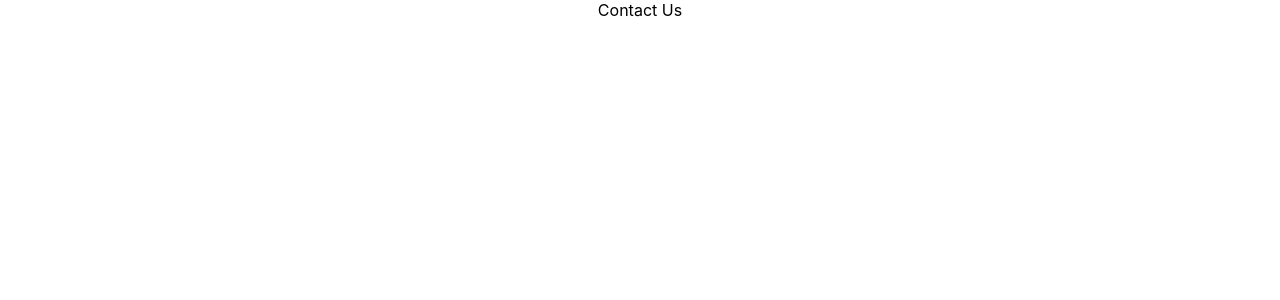
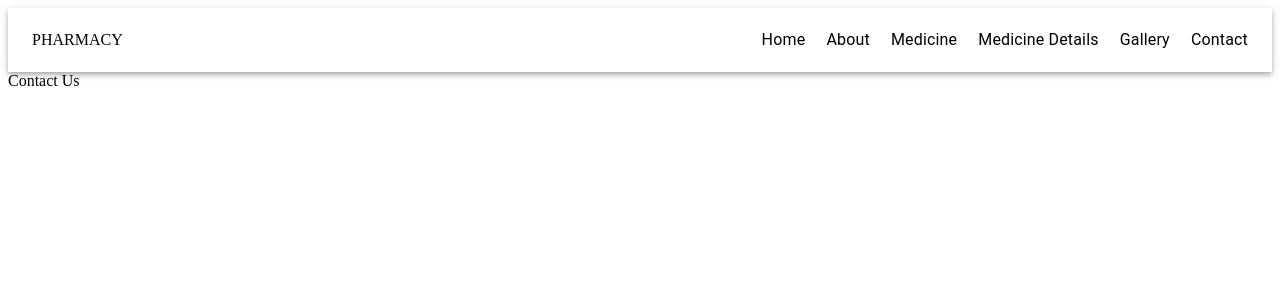
Before and after one commit to Emmanuelfoeh/Pharmacy-store, a React (Create React App) app: page /contact in a window 1280 px wide. Shown: the top 300 px of the page. Built offline with nearby package versions, Linux system fonts and the light colour scheme.

Commit message:
sample of header

```diff
--- a/package.json
+++ b/package.json
@@ -7,6 +7,7 @@
     "@emotion/styled": "^11.3.0",
     "@mui/icons-material": "^5.0.5",
     "@mui/material": "^5.0.6",
+    "@mui/styles": "^5.0.2",
     "@testing-library/jest-dom": "^5.15.0",
     "@testing-library/react": "^11.2.7",
     "@testing-library/user-event": "^12.8.3",
--- a/src/App.css
+++ /dev/null
@@ -1,38 +0,0 @@
-.App {
-  text-align: center;
-}
-
-.App-logo {
-  height: 40vmin;
-  pointer-events: none;
-}
-
-@media (prefers-reduced-motion: no-preference) {
-  .App-logo {
-    animation: App-logo-spin infinite 20s linear;
-  }
-}
-
-.App-header {
-  background-color: #282c34;
-  min-height: 100vh;
-  display: flex;
-  flex-direction: column;
-  align-items: center;
-  justify-content: center;
-  font-size: calc(10px + 2vmin);
-  color: white;
-}
-
-.App-link {
-  color: #61dafb;
-}
-
-@keyframes App-logo-spin {
-  from {
-    transform: rotate(0deg);
-  }
-  to {
-    transform: rotate(360deg);
-  }
-}
--- a/src/App.js
+++ b/src/App.js
@@ -1,10 +1,11 @@
-import './App.css';
+
 import Entry from './Entry';
 
 function App() {
 	return (
 		<div className="App">
 			<Entry />
+
 		</div>
 	);
 }
--- a/src/Entry.js
+++ b/src/Entry.js
@@ -4,8 +4,9 @@ import { createTheme, ThemeProvider } from '@mui/material/styles';
 
 import { BrowserRouter as Router, Route, Routes } from 'react-router-dom';
 
-import Home from './components/Home';
+import Home from './components/Home page/Home';
 import ContactUs from './components/ContactUs';
+import Header from './components/Header/Header';
 const materialUItheme = createTheme({
 	palette: {
 		type: 'light',
@@ -15,6 +16,7 @@ const Entry = () => {
 	return (
 		<Router>
 			<ThemeProvider theme={materialUItheme}>
+				<Header/>
 				<Routes>
 					<Route exact path="/" element={<Home />} />
 					<Route path="contact" element={<ContactUs />} />
--- /dev/null
+++ b/src/components/Header/Header.jsx
@@ -0,0 +1,29 @@
+import { AppBar, Toolbar, Typography } from '@mui/material';
+import { Box } from '@mui/system';
+import React from 'react'
+
+import useStyle from './style';
+const Header = () => {
+const classes = useStyle()
+
+    return (
+      <AppBar position="static" color="transparent" className={classes.header}>
+        <Toolbar className={classes.toolbar}>
+          <Typography variant="h" className={classes.title}>
+            PHARMACY
+          </Typography>
+
+          <Box className={classes.navbar}>
+            <Typography>Home</Typography>
+            <Typography>About</Typography>
+            <Typography>Medicine</Typography>
+            <Typography>Medicine Details</Typography>
+            <Typography>Gallery</Typography>
+            <Typography>Contact</Typography>
+          </Box>
+        </Toolbar>
+      </AppBar>
+    );
+}
+
+export default Header;
--- /dev/null
+++ b/src/components/Header/style.js
@@ -0,0 +1,17 @@
+// import { makeStyles } from "@mui/material";
+import { makeStyles } from "@mui/styles";
+// import { alpha } from "@mui/system";
+
+
+export default makeStyles((theme) => ({
+  toolbar: {
+    display: "flex",
+    justifyContent: "space-between",
+  },
+  navbar: {
+    display: "flex",
+    justifyContent: "space-between",
+    width: "40%",
+    "& p:hover": { color:'blue' },
+  },
+}));
--- a/src/components/Home.jsx
+++ b/src/components/Home page/Home.jsx
@@ -1,7 +1,7 @@
 import React from 'react';
 
 const Home = () => {
-	return <div>Home</div>;
+	return (<div>Home</div>);
 };
 
 export default Home;
--- a/src/index.css
+++ /dev/null
@@ -1,13 +0,0 @@
-body {
-  margin: 0;
-  font-family: -apple-system, BlinkMacSystemFont, 'Segoe UI', 'Roboto', 'Oxygen',
-    'Ubuntu', 'Cantarell', 'Fira Sans', 'Droid Sans', 'Helvetica Neue',
-    sans-serif;
-  -webkit-font-smoothing: antialiased;
-  -moz-osx-font-smoothing: grayscale;
-}
-
-code {
-  font-family: source-code-pro, Menlo, Monaco, Consolas, 'Courier New',
-    monospace;
-}
--- a/src/index.js
+++ b/src/index.js
@@ -1,6 +1,5 @@
 import React from 'react';
 import ReactDOM from 'react-dom';
-import './index.css';
 import App from './App';
 import reportWebVitals from './reportWebVitals';
 
```
Also changed, not shown: src/components/Home page/style.js (added), 1 other file (tests, documents, lock files or other folders).
